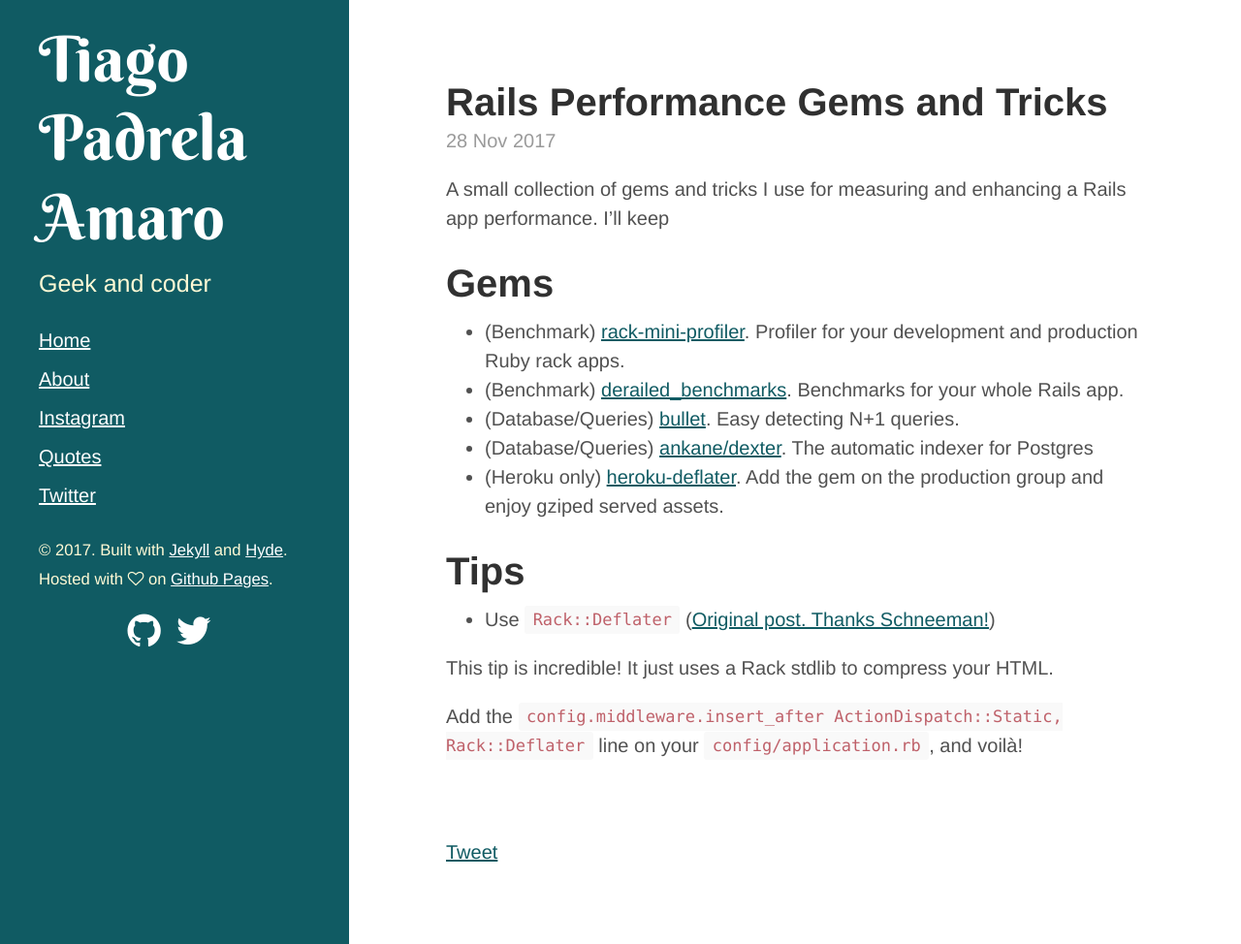
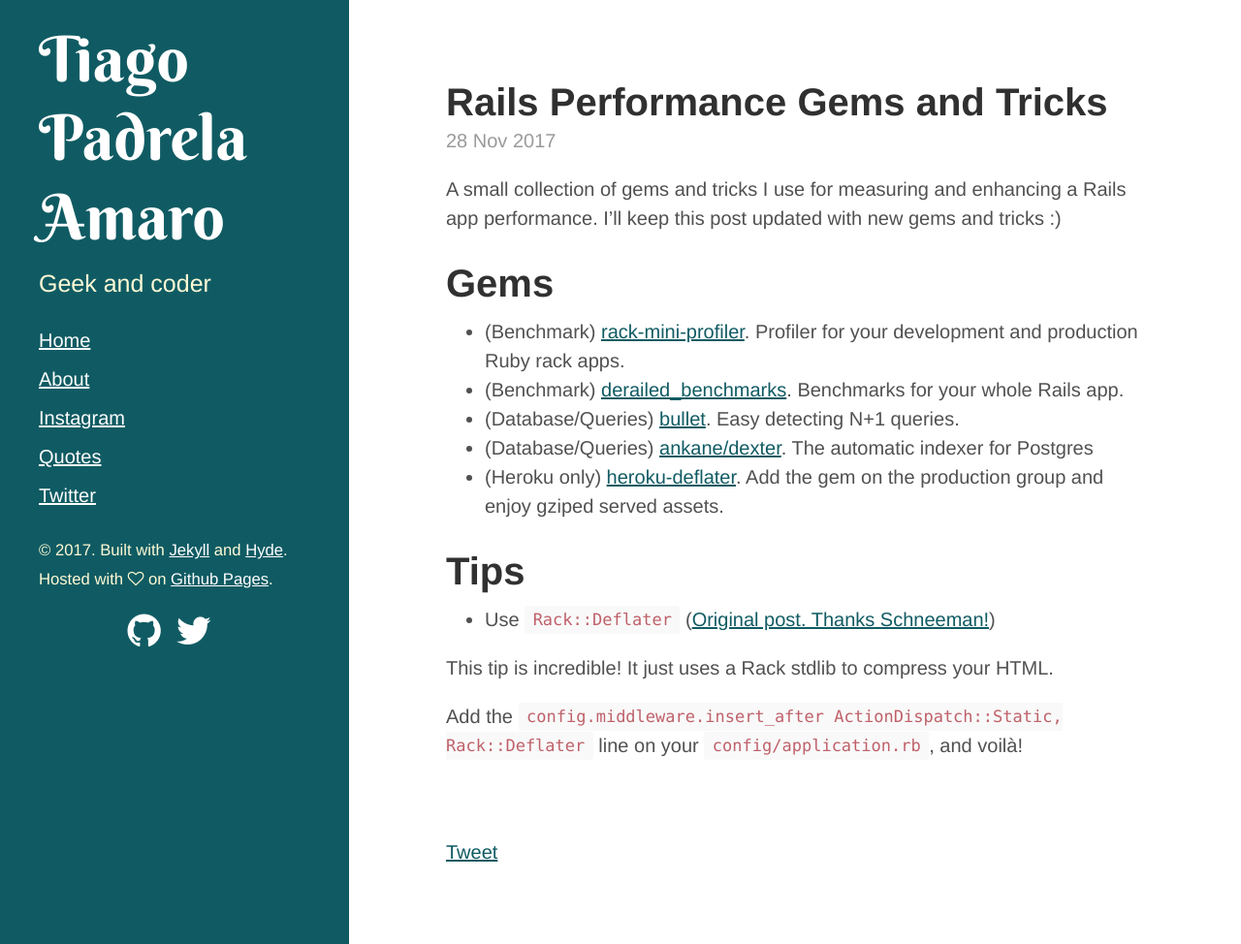
Before and after one commit to tiagoamaro/tiagoamaro.com.br_jekyll, a Jekyll site: the page built from _posts/2017-11-28-rails-and-performance-gems.md, in a window 1280 px wide and 974 px high. Shown: the whole window at 97% size. Built offline with Jekyll 4.4.1, drawn with Linux system fonts in a browser that asks for light colours; nearby versions of some CDN libraries; comment, search, counter and statistics services are not loaded.

Commit message:
Complete sentence on Rails performance post

```diff
--- a/_posts/2017-11-28-rails-and-performance-gems.md
+++ b/_posts/2017-11-28-rails-and-performance-gems.md
@@ -3,7 +3,7 @@
 layout: post
 ---
 
-A small collection of gems and tricks I use for measuring and enhancing a Rails app performance. I'll keep
+A small collection of gems and tricks I use for measuring and enhancing a Rails app performance. I'll keep this post updated with new gems and tricks :)
 
 # Gems
 
```
